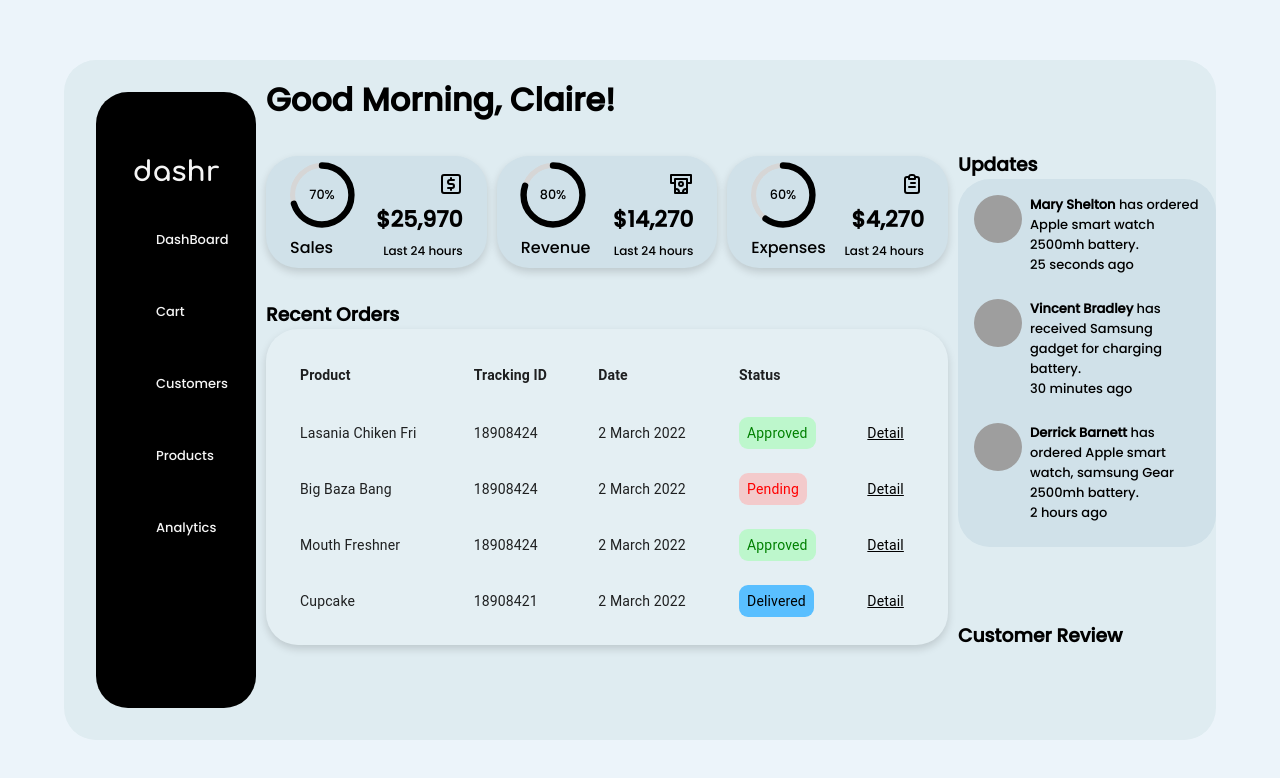
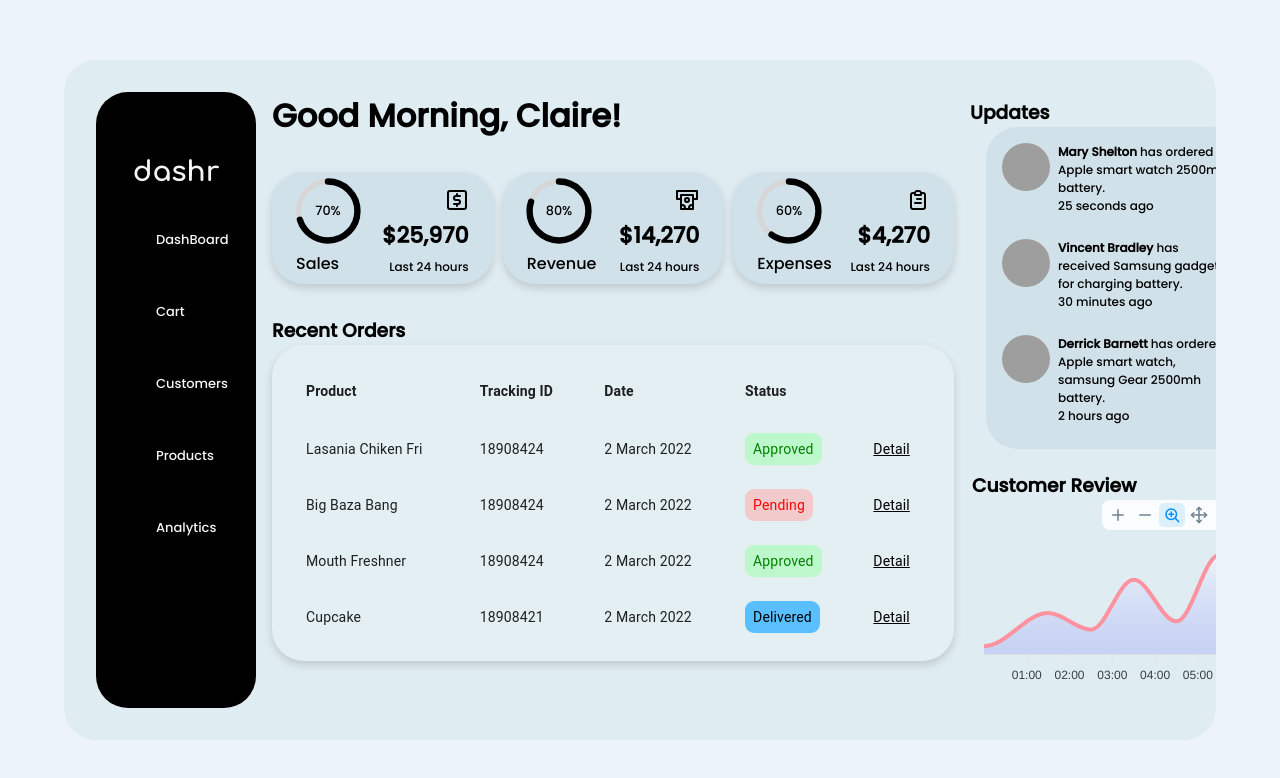
Before and after one commit to imaditya05/dashr, a React (Vite) app: page / in a window 1280 px wide. Shown: the top 778 px of the page. Built offline with nearby package versions, Linux system fonts and the light colour scheme; grey boxes are pictures that could not be loaded; some icons are missing.

Commit message:
feat: :chart_with_upwards_trend: Added Aside > Customer Review

```diff
--- a/src/App.css
+++ b/src/App.css
@@ -29,5 +29,5 @@
   overflow: hidden;
   grid-template-columns: 11rem auto 20rem;
   padding: 1rem;
-  gap: 10px;
+  gap: 1rem;
 }
--- a/src/components/Aside/Aside.css
+++ b/src/components/Aside/Aside.css
@@ -3,4 +3,5 @@
   flex-direction: column;
   width: 95%;
   justify-content: space-evenly;
+  align-items: center;
 }
--- a/src/components/Aside/Aside.jsx
+++ b/src/components/Aside/Aside.jsx
@@ -1,6 +1,7 @@
 import React from 'react';
 import './Aside.css';
 import Updates from './Updates';
+import CustomerReview from './CustomerReview';
 const Aside = () => {
   return (
     <div className="Aside">
@@ -10,6 +11,7 @@
       </div>
       <div>
         <h3>Customer Review</h3>
+        <CustomerReview />
       </div>
     </div>
   );
--- /dev/null
+++ b/src/components/Aside/CustomerReview.jsx
@@ -0,0 +1,64 @@
+import React from 'react';
+import './CustomerReview.css';
+import Chart from 'react-apexcharts';
+const CustomerReview = () => {
+  const data = {
+    series: [
+      {
+        name: 'Review',
+        data: [10, 50, 30, 90, 40, 120, 100],
+      },
+    ],
+    options: {
+      chart: {
+        type: 'area',
+        height: 'auto',
+      },
+
+      fill: {
+        colors: ['#fff'],
+        type: 'gradient',
+      },
+      dataLabels: {
+        enabled: false,
+      },
+      stroke: {
+        curve: 'smooth',
+        colors: ['#ff929f'],
+      },
+      tooltip: {
+        x: {
+          format: 'dd/MM/yy HH:mm',
+        },
+      },
+      grid: {
+        show: false,
+      },
+      xaxis: {
+        type: 'datetime',
+        categories: [
+          '2018-09-19T00:00:00.000Z',
+          '2018-09-19T01:30:00.000Z',
+          '2018-09-19T02:30:00.000Z',
+          '2018-09-19T03:30:00.000Z',
+          '2018-09-19T04:30:00.000Z',
+          '2018-09-19T05:30:00.000Z',
+          '2018-09-19T06:30:00.000Z',
+        ],
+      },
+      yaxis: {
+        show: false,
+      },
+      toolbar: {
+        show: false,
+      },
+    },
+  };
+  return (
+    <div className="customer-review">
+      <Chart series={data.series} options={data.options} type="area" />
+    </div>
+  );
+};
+
+export default CustomerReview;
--- a/src/components/Aside/Updates.css
+++ b/src/components/Aside/Updates.css
@@ -6,7 +6,8 @@
   gap: 1rem;
   display: flex;
   flex-direction: column;
-  font-size: 13px;
+  font-size: 12px;
+  margin-left: 1rem;
 }
 
 .update {
--- a/src/components/Dashboard.jsx
+++ b/src/components/Dashboard.jsx
@@ -14,7 +14,7 @@
   return (
     <div className="dashboard">
       <div className="greeting">
-        <p>{greeting}, Claire!</p>
+        <p style={{ marginTop: '1rem' }}>{greeting}, Claire!</p>
       </div>
       <Cards />
       <Table />
```
Also changed, not shown: src/components/Aside/CustomerReview.css (added).
